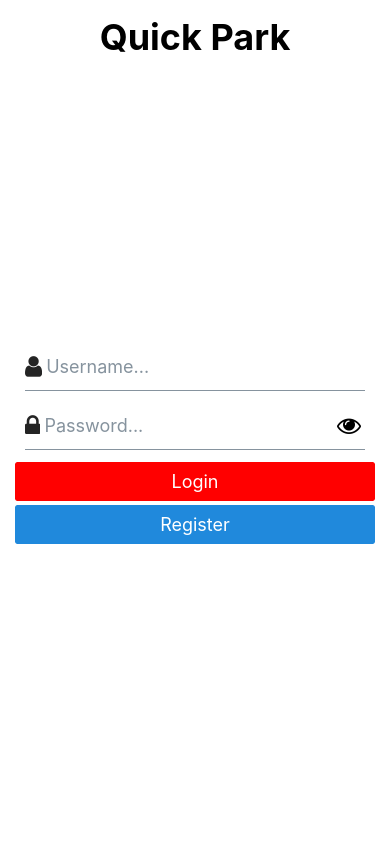
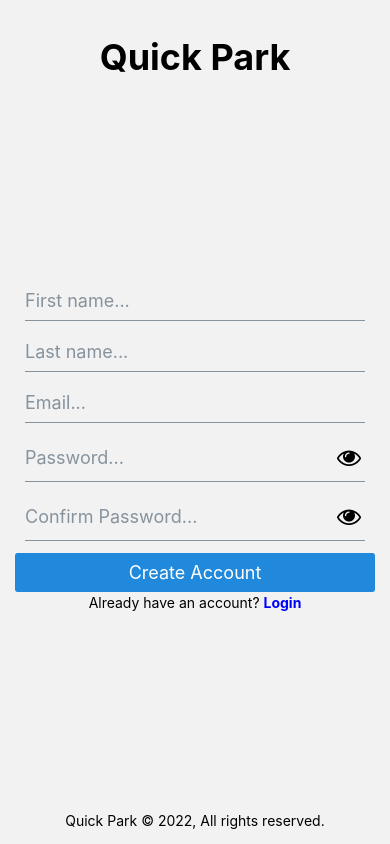
Before and after one commit to IoT-Projects-ENSIAS/QuickPark-MobileApp, a React Native app: screen /Register in a window 390 px wide. Built offline with nearby package versions, Linux system fonts and the light colour scheme.

Commit message:
Login + Register complete

```diff
--- a/App.js
+++ b/App.js
@@ -1,12 +1,26 @@
 import { Text, View } from "react-native";
 import Screen from "./app/components/Layout/Screen";
 import Login from "./app/Screens/Auth/Login";
+import Register from "./app/Screens/Auth/Register";
+
 import { SafeAreaProvider } from "react-native-safe-area-context";
+import { NavigationContainer } from "@react-navigation/native";
+import { createStackNavigator } from "@react-navigation/stack";
+
+const Stack = createStackNavigator();
 
 export default function App() {
   return (
     <SafeAreaProvider>
-      <Login />
+      <NavigationContainer>
+        <Stack.Navigator
+          screenOptions={{ headerShown: false }}
+          initialRouteName="Login"
+        >
+          <Stack.Screen name="Login" component={Login} />
+          <Stack.Screen name="Register" component={Register} />
+        </Stack.Navigator>
+      </NavigationContainer>
     </SafeAreaProvider>
   );
 }
--- a/app/Screens/Auth/Login.js
+++ b/app/Screens/Auth/Login.js
@@ -1,24 +1,58 @@
-import React, { useState } from "react";
+import React, { useRef, useState } from "react";
 import { StyleSheet, Text, TouchableOpacity, View } from "react-native";
 import Screen from "../../components/Layout/Screen";
 
 import { Input, Button, Icon } from "@rneui/themed";
 
-function Login(props) {
+import { Formik } from "formik";
+import * as Yup from "yup";
+
+import { Link } from "@react-navigation/native";
+
+const initialValues = {
+  username: "",
+  password: "",
+};
+
+const validationSchema = Yup.object().shape({
+  username: Yup.string().required("Enter your username!"),
+  password: Yup.string().required("Enter your password!"),
+});
+
+function Login({ navigation }) {
   const [icon, setIcon] = useState("eye");
   const [visible, setVisible] = useState(true);
+  const [isLoading, setIsLoading] = useState(false);
+
   return (
     <Screen>
       <View style={styles.container}>
         <Text style={styles.header}>Quick Park</Text>
         <View style={styles.form}>
+          <Formik
+            initialValues={{ username: "", password: "" }}
+            onSubmit={(values) => {
+              console.log(values);
+            }}
+            validationSchema={validationSchema}
+          >
+            {({ handleSubmit, handleChange, errors, handleBlur, touched }) => (
+              <>
                 <Input
                   placeholder="Username..."
                   leftIcon={{ type: "font-awesome", name: "user" }}
+                  onChangeText={handleChange("username")}
+                  onBlur={handleBlur("username")}
+                  errorStyle={{ color: "red" }}
+                  errorMessage={touched && errors.username}
                 />
                 <Input
                   secureTextEntry={visible}
                   placeholder="Password..."
+                  onChangeText={handleChange("password")}
+                  onBlur={handleBlur("password")}
+                  errorMessage={touched && errors.password}
+                  errorStyle={{ color: "red" }}
                   leftIcon={{ type: "font-awesome", name: "lock" }}
                   rightIcon={
                     <TouchableOpacity
@@ -27,17 +61,42 @@ function Login(props) {
                         visible ? setIcon("eye") : setIcon("eye-slash");
                       }}
                     >
-                <Icon name={icon} type="font-awesome" size={24} color="black" />
+                      <Icon
+                        name={icon}
+                        type="font-awesome"
+                        size={24}
+                        color="black"
+                      />
                     </TouchableOpacity>
                   }
                 />
+
                 <Button
                   title={"Login"}
                   containerStyle={styles.buttonContainer}
                   buttonStyle={styles.button}
+                  onPress={() => {
+                    handleSubmit();
+                    setIsLoading(true);
+                  }}
+                  loading={isLoading}
                 />
-          <Button title={"Register"} containerStyle={styles.buttonContainer} />
+              </>
+            )}
+          </Formik>
+          <Button
+            title={"Register"}
+            containerStyle={styles.buttonContainer}
+            onPress={() => navigation.navigate("Register")}
+          />
         </View>
+        <Text
+          style={{
+            alignSelf: "center",
+          }}
+        >
+          Quick Park © 2022, All rights reserved.
+        </Text>
       </View>
     </Screen>
   );
@@ -52,6 +111,7 @@ const styles = StyleSheet.create({
   },
   header: {
     alignSelf: "center",
+    marginTop: 20,
     marginBottom: "auto",
     fontSize: 36,
     fontWeight: "bold",
@@ -62,9 +122,7 @@ const styles = StyleSheet.create({
   buttonContainer: {
     marginVertical: 2,
   },
-  button: {
-    backgroundColor: "red",
-  },
+  button: {},
 });
 
 export default Login;
--- a/app/Screens/Auth/Register.js
+++ b/app/Screens/Auth/Register.js
@@ -0,0 +1,171 @@
+import React, { useRef, useState } from "react";
+import { StyleSheet, Text, TouchableOpacity, View } from "react-native";
+import Screen from "../../components/Layout/Screen";
+
+import { Input, Button, Icon } from "@rneui/themed";
+
+import { Formik } from "formik";
+import * as Yup from "yup";
+
+import { Link } from "@react-navigation/native";
+import { Colors } from "@rneui/base";
+
+const initialValues = {
+  username: "",
+  password: "",
+};
+
+const validationSchema = Yup.object().shape({
+  username: Yup.string().required("Enter your username!"),
+  password: Yup.string().required("Enter your password!"),
+});
+
+function Register({ navigation }) {
+  const [icon, setIcon] = useState("eye");
+  const [visible, setVisible] = useState(true);
+  const [isLoading, setIsLoading] = useState(false);
+
+  return (
+    <Screen>
+      <View style={styles.container}>
+        <Text style={styles.header}>Quick Park</Text>
+        <View style={styles.form}>
+          <Formik
+            initialValues={{ username: "", password: "" }}
+            validationSchema={validationSchema}
+          >
+            {({ handleSubmit, handleChange, errors, handleBlur, touched }) => (
+              <>
+                <Input
+                  placeholder="First name..."
+                  onChangeText={handleChange("firstName")}
+                  onBlur={handleBlur("firstName")}
+                  errorStyle={{ color: "red" }}
+                  errorMessage={touched && errors.firstName}
+                />
+                <Input
+                  placeholder="Last name..."
+                  onChangeText={handleChange("lastName")}
+                  onBlur={handleBlur("lastName")}
+                  errorStyle={{ color: "red" }}
+                  errorMessage={touched && errors.lastName}
+                />
+                <Input
+                  placeholder="Email..."
+                  onChangeText={handleChange("email")}
+                  onBlur={handleBlur("email")}
+                  errorStyle={{ color: "red" }}
+                  errorMessage={touched && errors.email}
+                />
+                <Input
+                  secureTextEntry={visible}
+                  placeholder="Password..."
+                  onChangeText={handleChange("password")}
+                  onBlur={handleBlur("password")}
+                  errorMessage={touched && errors.password}
+                  errorStyle={{ color: "red" }}
+                  rightIcon={
+                    <TouchableOpacity
+                      onPress={() => {
+                        setVisible(!visible);
+                        visible ? setIcon("eye") : setIcon("eye-slash");
+                      }}
+                    >
+                      <Icon
+                        name={icon}
+                        type="font-awesome"
+                        size={24}
+                        color="black"
+                      />
+                    </TouchableOpacity>
+                  }
+                />
+                <Input
+                  secureTextEntry={visible}
+                  placeholder="Confirm Password..."
+                  onChangeText={handleChange("confirmPassword")}
+                  onBlur={handleBlur("confirmPassword")}
+                  errorMessage={touched && errors.password}
+                  errorStyle={{ color: "red" }}
+                  rightIcon={
+                    <TouchableOpacity
+                      onPress={() => {
+                        setVisible(!visible);
+                        visible ? setIcon("eye") : setIcon("eye-slash");
+                      }}
+                    >
+                      <Icon
+                        name={icon}
+                        type="font-awesome"
+                        size={24}
+                        color="black"
+                      />
+                    </TouchableOpacity>
+                  }
+                />
+                <Button
+                  title={"Create Account"}
+                  containerStyle={styles.buttonContainer}
+                  buttonStyle={styles.button}
+                  onPress={() => {
+                    handleSubmit();
+                    setIsLoading(true);
+                  }}
+                  loading={isLoading}
+                />
+              </>
+            )}
+          </Formik>
+
+          <View
+            style={{
+              justifyContent: "center",
+              alignItems: "center",
+              flexDirection: "row",
+            }}
+          >
+            <Text>Already have an account? </Text>
+            <Link
+              to={{ screen: "Login" }}
+              style={{ color: "blue", fontWeight: "bold" }}
+            >
+              Login
+            </Link>
+          </View>
+        </View>
+        <Text
+          style={{
+            alignSelf: "center",
+          }}
+        >
+          Quick Park © 2022, All rights reserved.
+        </Text>
+      </View>
+    </Screen>
+  );
+}
+
+const styles = StyleSheet.create({
+  container: {
+    padding: 15,
+    flex: 1,
+    flexDirection: "column",
+    justifyContent: "center",
+  },
+  header: {
+    alignSelf: "center",
+    marginTop: 20,
+    marginBottom: "auto",
+    fontSize: 36,
+    fontWeight: "bold",
+  },
+  form: {
+    marginBottom: "auto",
+  },
+  buttonContainer: {
+    marginVertical: 2,
+  },
+  button: {},
+});
+
+export default Register;
```
Also changed, not shown: package.json (+8 -1 lines), 1 other file (tests, documents, lock files or other folders). Lines whose indentation alone changed are shown as unchanged.
